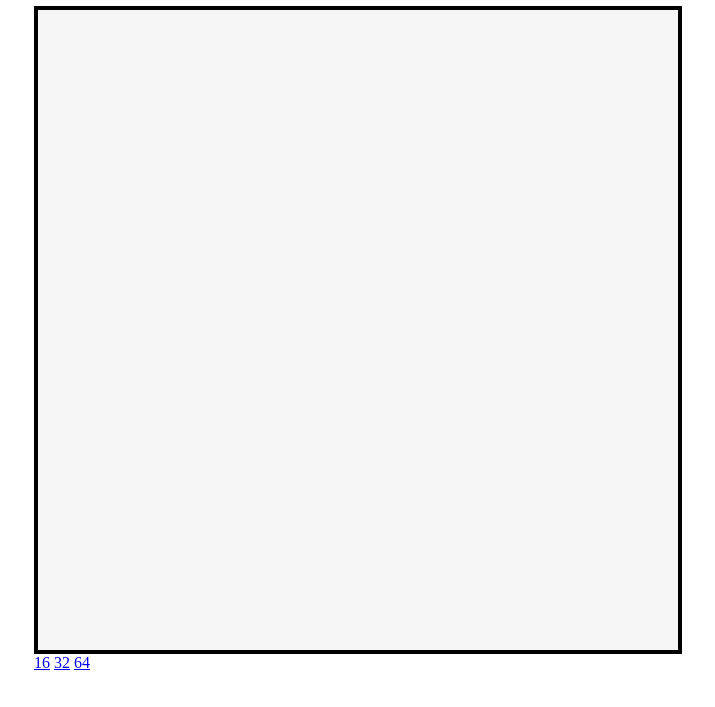
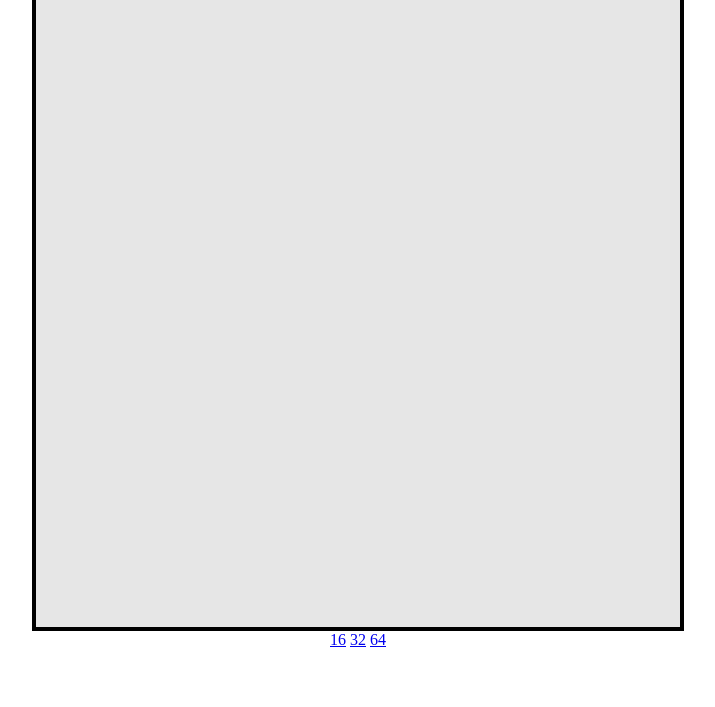
Before and after one commit to Zharvis/top-etch-a-sketch, a plain HTML site: page index.html in a window 1280 px wide. Shown: the part 109-816 px from the top of the page, without its empty margins (282-997 px from the left). Drawn offline with Linux system fonts and the light colour scheme.

Commit message:
feat: move body rules to wrapper

```diff
--- a/styles.css
+++ b/styles.css
@@ -1,23 +1,30 @@
 :root {
   --clr-primary: #000000;
   --sketch-area: 80vh;
-  --spacer: 0.0675rem;
+  --spacer: 0.125rem;
 }
 
 body {
   height: 100vh;
   box-sizing: border-box;
+}
+
+.wrapper {
   display: grid;
   place-items: center;
 }
 
 .cells {
+  padding: var(--spacer);
+  display: grid;
+  grid-template-columns: repeat(16, 1fr);
+  grid-template-rows: repeat(16, 1fr);
   gap: var(--spacer);
   height: var(--sketch-area);
   width: var(--sketch-area);
   border: 0.25rem solid var(--clr-primary);
 
-  background-color: rgb(245, 245, 245);
+  background-color: hsl(0, 0%, 90%);
 }
 
 .cell {
```
